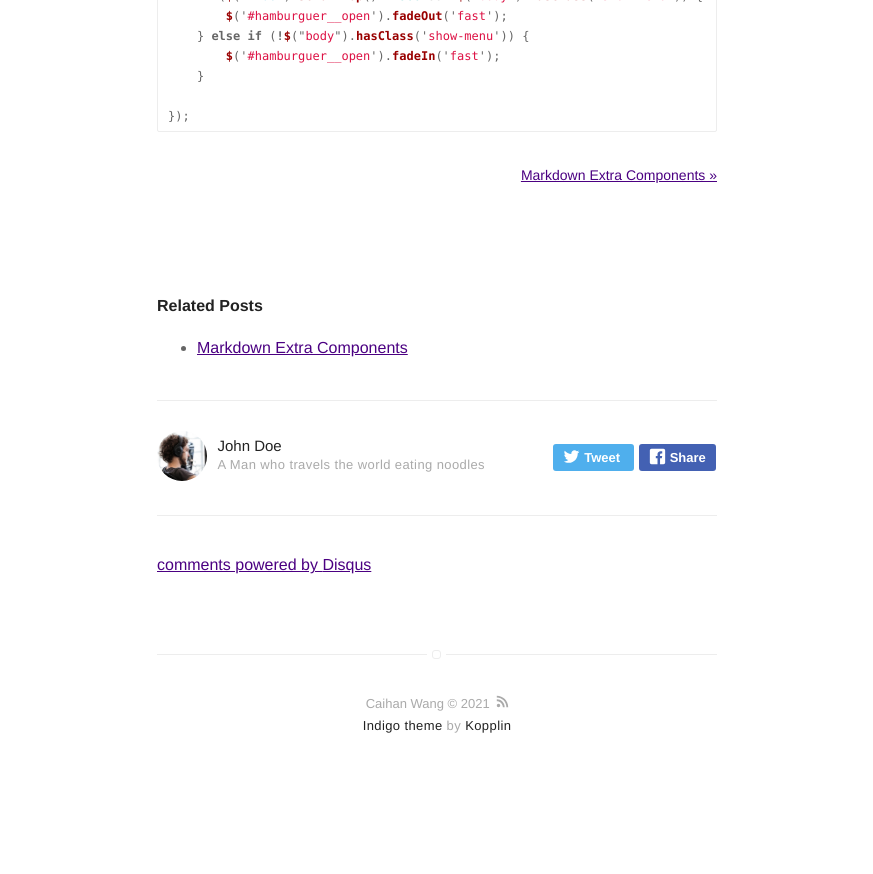
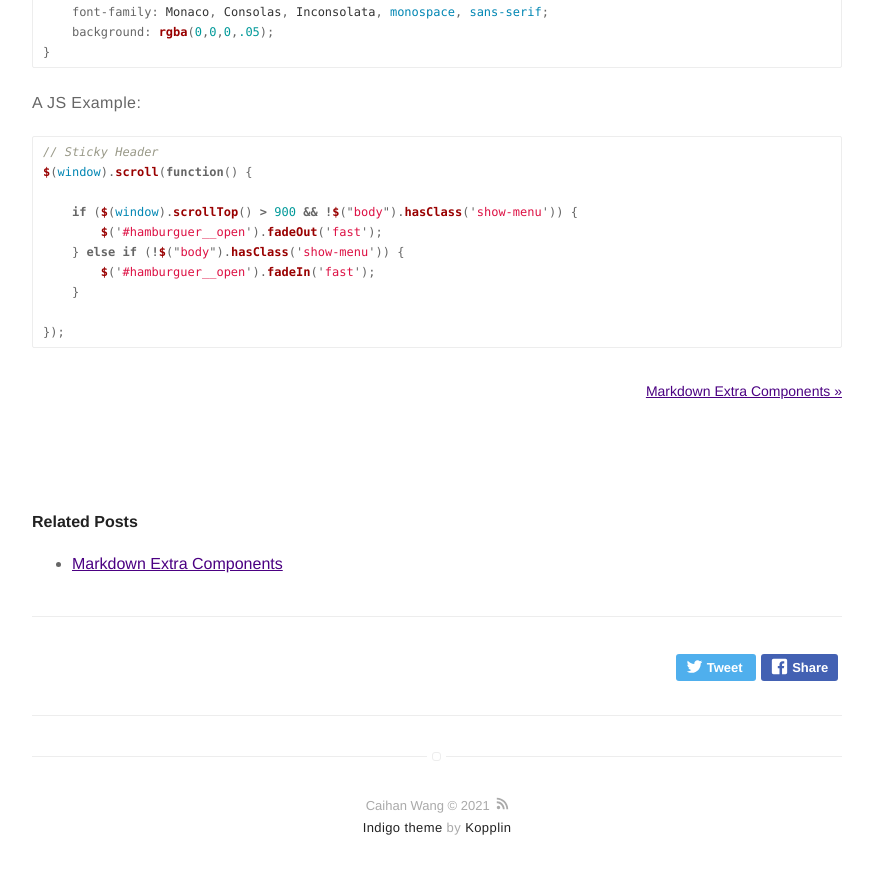
Before and after one commit to Caihanwang/Caihanwang.github.io, a Jekyll site: the page built from _posts/2016-02-24-markdown-common-elements.markdown, in a window 1280 px wide and 900 px high, scrolled down 5244 px. Shown: the top 874 px of the window, without its empty margins (203-1076 px from the left). Built offline with Jekyll 4.4.1, drawn with Linux system fonts in a browser that asks for light colours; comment, search, counter and statistics services are not loaded; before the commit the page ends 6041 px from its top, so only the background shows below that; part of the change alters nothing that is shown.

Commit message:
Update _config.yml

```diff
--- a/_config.yml
+++ b/_config.yml
@@ -21,8 +21,8 @@ resume: true
 resume-external: true
 resume-url: https://caihanwang.github.io/assets/Wang.pdf
 
-url: https://caihanwang.github.io
-# your url: https://USERNAME.github.io
+# url: https://caihanwang.github.io
+# # your url: https://USERNAME.github.io
 
 permalink: /:title/
 
@@ -36,14 +36,14 @@ permalink: /:title/
 # if you don't want comments in your posts, leave categories empty
 disqus:
   shortname: mydisqus # enter this from your disqus account
-  categories: [blog, project] # only show disqus for posts that have these categories
+  categories: [BIOS823, project] # only show disqus for posts that have these categories
 
 # if you don't have any of social below, comment the line
-facebook: myfacebook
-twitter: mytwitter
+# facebook: myfacebook
+# twitter: mytwitter
 # instagram: myinstagram
 # pinterest: mypinterest
-# linkedin: mylinkedin
+linkedin: caihanwang
 # youtube: myyoutube
 # spotify: myspotify
 github: Caihanwang
@@ -52,29 +52,29 @@ github: Caihanwang
 # stackoverflow: 7044681/mystackoverflow
 # quora: userquora
 # reddit: username
-medium: medium
+# medium: medium
 # vimeo: myvimeo
 # lanyrd: mylanyrd
-email: myemail@gmail.com
+email: caihan.wang@duke.edu
 
-authors:
-  johndoe:
-    name: John Doe
-    bio: A Man who travels the world eating noodles
-    external-image: false
-    picture: assets/images/profile.jpg
-    twitter: johndoe
-  jamesfoster:
-    name: James Foster
-    bio: A Man who develops software with coffee
-    external-image: false
-    picture: assets/images/james.jpg
-    twitter: jamesfoster
+# authors:
+#   johndoe:
+#     name: John Doe
+#     bio: A Man who travels the world eating noodles
+#     external-image: false
+#     picture: assets/images/profile.jpg
+#     twitter: johndoe
+#   jamesfoster:
+#     name: James Foster
+#     bio: A Man who develops software with coffee
+#     external-image: false
+#     picture: assets/images/james.jpg
+#     twitter: jamesfoster
 
 # do you want a larger site? change the option below
 # options: [normal, large] | default: normal
 # normal = 560px / large = 810px
-width: normal
+width: large
 
 # if you do/don't need pagination, toggle 'enabled' between true/false below
 pagination:
```
